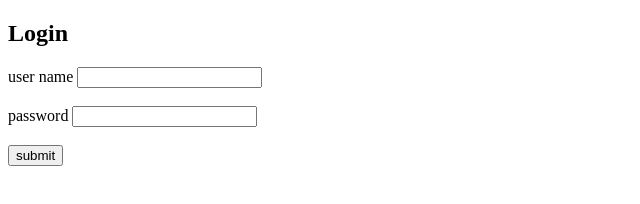
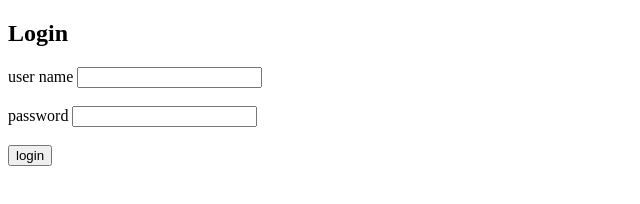
Before and after one commit to nalluriballu-lgtm/week4, a plain HTML site: page login form.html in a window 1280 px wide. Shown: the full height of the page, 0-640 px from the left. Drawn offline with Linux system fonts and the light colour scheme.

Commit message:
Update login form.html

```diff
--- a/login form.html
+++ b/login form.html
@@ -12,7 +12,7 @@
         <input type="text" name="username" required><br><br>
         <lable> password</lable>
         <input type="password" name="password" required><br><br>
-        <input type="submit" value="submit" required>
+        <input type="submit" value="login" required>
 
        </form>
 </body>
```
